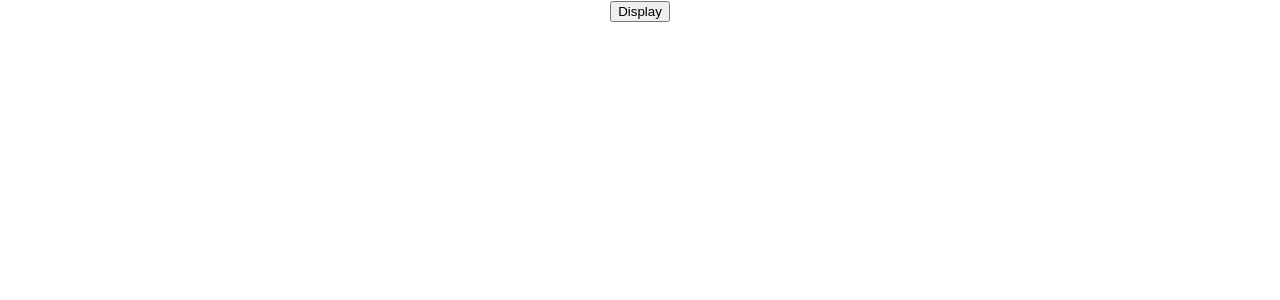
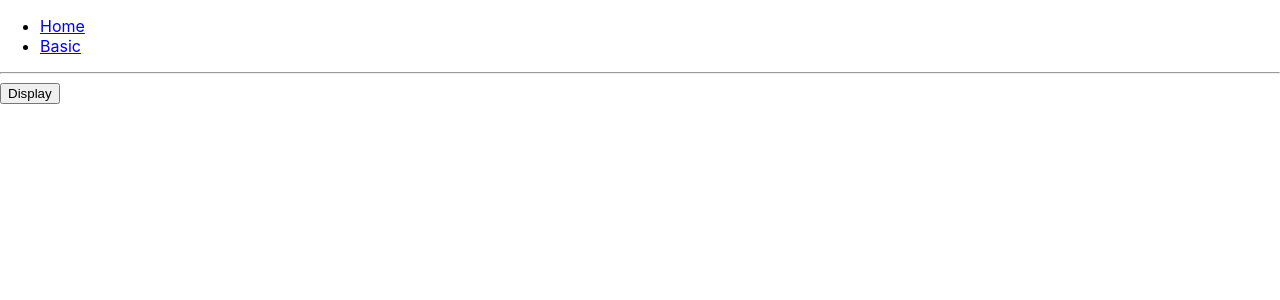
Before and after one commit to jsmapr1/react-state-machines, a React (Create React App) app: page /basic in a window 1280 px wide. Shown: the top 300 px of the page. Built offline with nearby package versions, Linux system fonts and the light colour scheme.

Commit message:
Clean up and add routing

```diff
--- a/package.json
+++ b/package.json
@@ -8,6 +8,7 @@
   "dependencies": {
     "react": "^16.7.0-alpha.2",
     "react-dom": "^16.7.0-alpha.2",
+    "react-router-dom": "^4.3.1",
     "xstate": "^4.2.1"
   },
   "scripts": {
--- a/src/App.js
+++ b/src/App.js
@@ -1,13 +1,27 @@
 import React, { Component } from 'react';
+import { BrowserRouter as Router, Route, Link } from "react-router-dom";
+
 import './App.css';
 import List from './components/List/List';
 
 class App extends Component {
   render() {
     return (
-      <div className="App">
-        <List />
-      </div>
+      <Router>
+        <div>
+          <ul>
+            <li>
+              <Link to="/">Home</Link>
+            </li>
+            <li>
+              <Link to="/basic">Basic</Link>
+            </li>
+          </ul>
+
+          <hr />
+          <Route path="/basic" component={List} />
+        </div>
+      </Router>
     );
   }
 }
--- a/src/components/List/List.js
+++ b/src/components/List/List.js
@@ -1,9 +1,10 @@
 import React from 'react';
 import { useReducer, useState, useEffect } from 'react';
 
+let timeoutId;
 function fakeAPI () {
   return new Promise((resolve, reject) => {
-    setTimeout(() => resolve(['joe', 'bob']), 1000);
+    timeoutId = setTimeout(() => resolve(['joe', 'bob']), 1000);
   });
 }
 
@@ -36,7 +37,7 @@ export default function List() {
   useEffect(() => {
       fakeAPI()
       .then(json => updateList(json));
-      return;
+      return () => clearTimeout(timeoutId);
   })
   return(
     <div>
```
Also changed, not shown: 1 other file (tests, documents, lock files or other folders).
